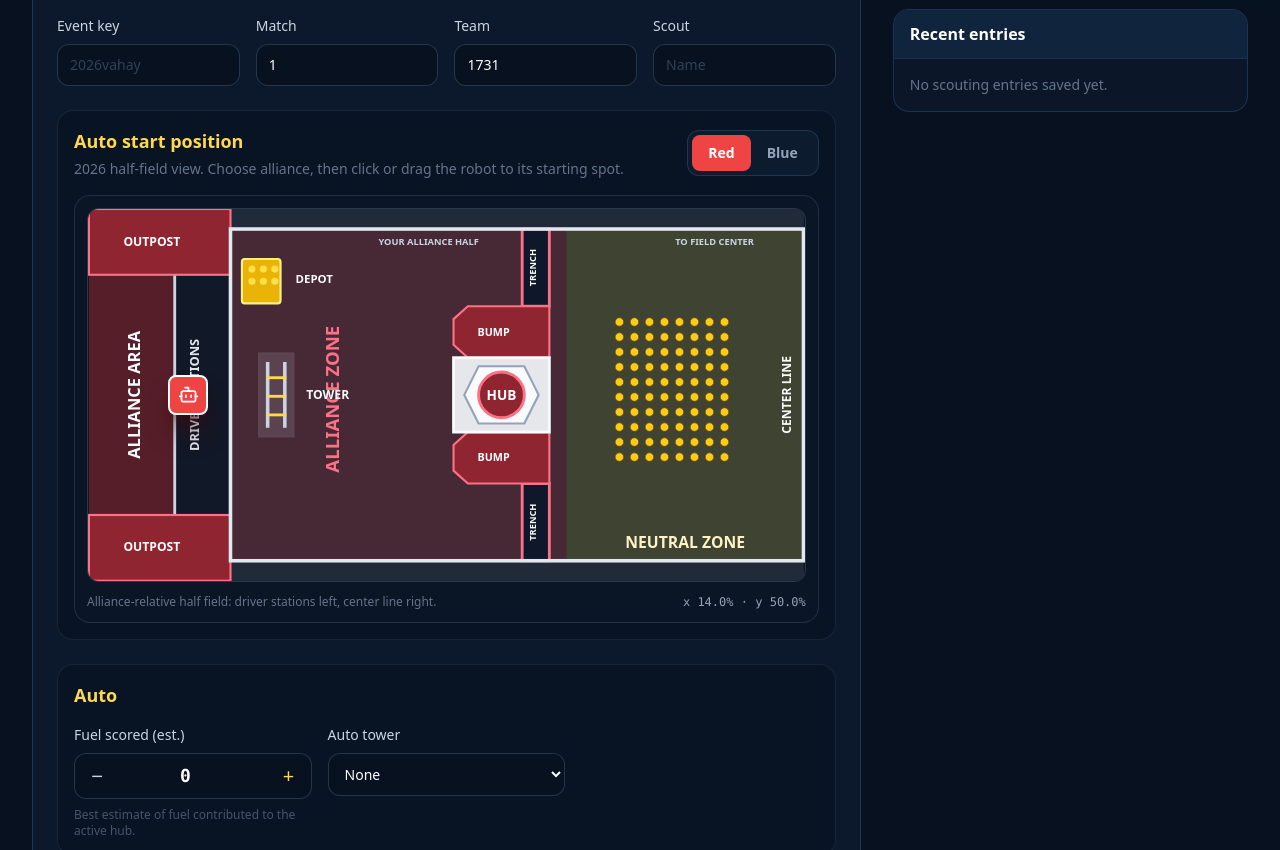
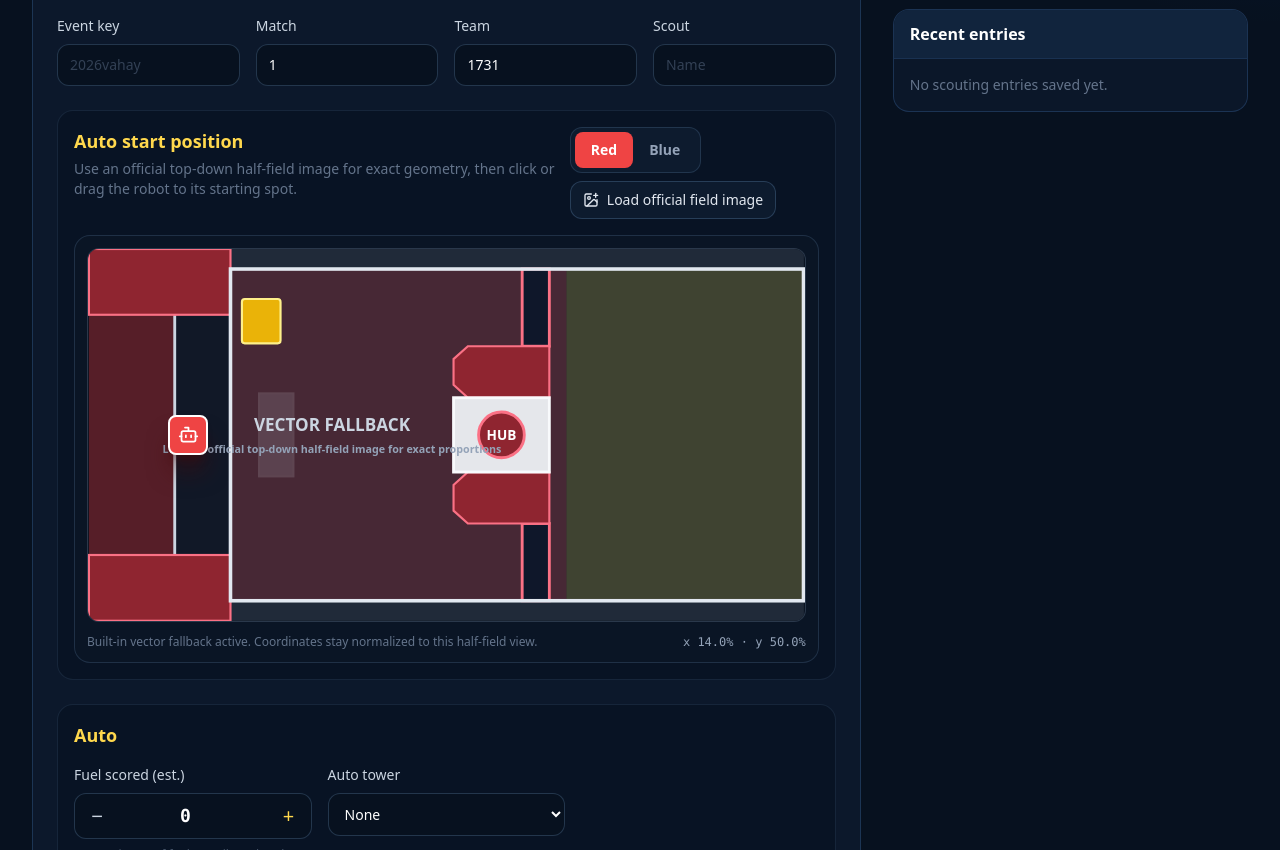
Before and after one commit to IAbbasi04/FRC1731-Scouting-App, a Next.js app: page /scouting in a window 1280 px wide. Shown: the part 420-1270 px from the top of the page. Built offline with nearby package versions, Linux system fonts and the light colour scheme.

Commit message:
feat: support local official half-field backgrounds

```diff
--- a/components/auto-start-field.tsx
+++ b/components/auto-start-field.tsx
@@ -1,7 +1,8 @@
 "use client";
 
-import type { PointerEvent } from "react";
-import { Bot } from "lucide-react";
+import type { ChangeEvent, PointerEvent } from "react";
+import { useEffect, useRef, useState } from "react";
+import { Bot, ImagePlus, RotateCcw } from "lucide-react";
 import type { AllianceColor, FieldPoint } from "@/types/scouting";
 
 type Props = {
@@ -13,18 +14,71 @@ type Props = {
 
 const FIELD_W = 1000;
 const FIELD_H = 520;
+const IMAGE_STORAGE_KEY = "1731.2026-half-field-background.v1";
+const MAX_STORED_IMAGE_BYTES = 3_500_000;
 
 function clamp(value: number) {
   return Math.min(100, Math.max(0, value));
 }
 
 export function AutoStartField({ alliance, position, onAllianceChange, onPositionChange }: Props) {
+  const [fieldImage, setFieldImage] = useState<string | null>(null);
+  const [imageMessage, setImageMessage] = useState<string | null>(null);
+  const fileInputRef = useRef<HTMLInputElement>(null);
+
+  useEffect(() => {
+    try {
+      setFieldImage(window.localStorage.getItem(IMAGE_STORAGE_KEY));
+    } catch {
+      // The map remains usable with the vector fallback if local storage is unavailable.
+    }
+  }, []);
+
   function updateFromPointer(event: PointerEvent<HTMLDivElement>) {
     const rect = event.currentTarget.getBoundingClientRect();
     onPositionChange({
       x: clamp(((event.clientX - rect.left) / rect.width) * 100),
       y: clamp(((event.clientY - rect.top) / rect.height) * 100),
     });
+  }
+
+  function loadFieldImage(event: ChangeEvent<HTMLInputElement>) {
+    const file = event.target.files?.[0];
+    if (!file) return;
+
+    if (!file.type.startsWith("image/")) {
+      setImageMessage("Choose a PNG, JPG, WEBP, or other image file.");
+      return;
+    }
+
+    if (file.size > MAX_STORED_IMAGE_BYTES) {
+      setImageMessage("That image is too large to store locally. Use a crop or compressed image under about 3.5 MB.");
+      return;
+    }
+
+    const reader = new FileReader();
+    reader.onload = () => {
+      if (typeof reader.result !== "string") return;
+      try {
+        window.localStorage.setItem(IMAGE_STORAGE_KEY, reader.result);
+        setFieldImage(reader.result);
+        setImageMessage("Official field background saved on this device.");
+      } catch {
+        setImageMessage("This browser could not store the image. Try a smaller crop or compressed image.");
+      }
+    };
+    reader.readAsDataURL(file);
+  }
+
+  function clearFieldImage() {
+    try {
+      window.localStorage.removeItem(IMAGE_STORAGE_KEY);
+    } catch {
+      // Ignore storage cleanup failures and still clear the current view.
+    }
+    setFieldImage(null);
+    setImageMessage("Using the built-in vector fallback.");
+    if (fileInputRef.current) fileInputRef.current.value = "";
   }
 
   const isRed = alliance === "red";
@@ -34,11 +88,14 @@ export function AutoStartField({ alliance, position, onAllianceChange, onPositio
 
   return (
     <section className="rounded-2xl border border-blue-300/10 bg-[#07111f]/55 p-4">
-      <div className="flex flex-col gap-3 sm:flex-row sm:items-center sm:justify-between">
+      <div className="flex flex-col gap-3 lg:flex-row lg:items-start lg:justify-between">
         <div>
           <h2 className="text-lg font-semibold text-[#ffd84d]">Auto start position</h2>
-          <p className="mt-1 text-sm text-slate-500">2026 half-field view. Choose alliance, then click or drag the robot to its starting spot.</p>
+          <p className="mt-1 max-w-2xl text-sm text-slate-500">
+            Use an official top-down half-field image for exact geometry, then click or drag the robot to its starting spot.
+          </p>
         </div>
+        <div className="flex flex-wrap gap-2">
           <div className="inline-flex rounded-xl border border-blue-300/15 bg-[#0d1b2e] p-1">
             {(["red", "blue"] as const).map((color) => (
               <button
@@ -51,7 +108,19 @@ export function AutoStartField({ alliance, position, onAllianceChange, onPositio
               </button>
             ))}
           </div>
+          <input ref={fileInputRef} type="file" accept="image/*" onChange={loadFieldImage} className="hidden" />
+          <button type="button" onClick={() => fileInputRef.current?.click()} className="inline-flex items-center gap-2 rounded-xl border border-blue-300/20 bg-[#0d1b2e] px-3 py-2 text-sm font-medium text-slate-200 hover:border-[#ffd84d]/50">
+            <ImagePlus size={16} /> {fieldImage ? "Replace field image" : "Load official field image"}
+          </button>
+          {fieldImage ? (
+            <button type="button" onClick={clearFieldImage} className="inline-flex items-center gap-2 rounded-xl border border-blue-300/15 px-3 py-2 text-sm text-slate-400 hover:text-white">
+              <RotateCcw size={15} /> Reset
+            </button>
+          ) : null}
         </div>
+      </div>
+
+      {imageMessage ? <p className="mt-3 text-xs text-slate-400">{imageMessage}</p> : null}
 
       <div className="mt-4 overflow-hidden rounded-2xl border border-blue-300/15 bg-[#0a1525] p-3">
         <div
@@ -68,96 +137,38 @@ export function AutoStartField({ alliance, position, onAllianceChange, onPositio
             if (event.currentTarget.hasPointerCapture(event.pointerId)) event.currentTarget.releasePointerCapture(event.pointerId);
           }}
         >
-          <svg viewBox={`0 0 ${FIELD_W} ${FIELD_H}`} className="absolute inset-0 h-full w-full" aria-label="2026 REBUILT alliance half field">
+          {fieldImage ? (
+            <img src={fieldImage} alt="Official 2026 REBUILT half-field reference loaded by the user" className="pointer-events-none absolute inset-0 h-full w-full object-fill" draggable={false} />
+          ) : (
+            <svg viewBox={`0 0 ${FIELD_W} ${FIELD_H}`} className="absolute inset-0 h-full w-full" aria-label="2026 REBUILT alliance half-field fallback">
               <rect x="0" y="0" width="1000" height="520" fill="#202a39" />
-
-            {/* Alliance area behind driver stations */}
               <rect x="0" y="0" width="120" height="520" fill={allianceSoft} opacity="0.9" />
               <rect x="120" y="28" width="78" height="464" fill="#111827" stroke="#cbd5e1" strokeWidth="4" />
               <line x1="198" y1="28" x2="198" y2="492" stroke="#f8fafc" strokeWidth="3" />
-            <text x="72" y="260" fill="#f8fafc" fontSize="23" fontWeight="700" textAnchor="middle" transform="rotate(-90 72 260)">ALLIANCE AREA</text>
-            <text x="154" y="260" fill="#e2e8f0" fontSize="18" fontWeight="700" textAnchor="middle" transform="rotate(-90 154 260)">DRIVER STATIONS</text>
-
-            {/* Outpost zones */}
               <rect x="0" y="0" width="198" height="92" fill={allianceFill} stroke={allianceLine} strokeWidth="3" />
               <rect x="0" y="428" width="198" height="92" fill={allianceFill} stroke={allianceLine} strokeWidth="3" />
-            <text x="88" y="52" fill="#fff" fontSize="17" fontWeight="700" textAnchor="middle">OUTPOST</text>
-            <text x="88" y="479" fill="#fff" fontSize="17" fontWeight="700" textAnchor="middle">OUTPOST</text>
-
-            {/* Alliance zone */}
               <rect x="198" y="28" width="470" height="464" fill={allianceFill} opacity="0.35" />
-            <text x="350" y="266" fill={allianceLine} fontSize="26" fontWeight="800" textAnchor="middle" transform="rotate(-90 350 266)">ALLIANCE ZONE</text>
-
-            {/* Depot */}
               <rect x="214" y="70" width="54" height="62" rx="4" fill="#eab308" stroke="#fef08a" strokeWidth="3" />
-            <circle cx="228" cy="84" r="5" fill="#fde047" />
-            <circle cx="244" cy="84" r="5" fill="#fde047" />
-            <circle cx="260" cy="84" r="5" fill="#fde047" />
-            <circle cx="228" cy="101" r="5" fill="#fde047" />
-            <circle cx="244" cy="101" r="5" fill="#fde047" />
-            <circle cx="260" cy="101" r="5" fill="#fde047" />
-            <text x="289" y="104" fill="#f8fafc" fontSize="16" fontWeight="700">DEPOT</text>
-
-            {/* Tower */}
-            <g>
               <rect x="238" y="202" width="48" height="116" fill="#cbd5e1" opacity="0.15" stroke="#e2e8f0" strokeWidth="3" />
-              <line x1="250" y1="214" x2="250" y2="306" stroke="#cbd5e1" strokeWidth="5" />
-              <line x1="274" y1="214" x2="274" y2="306" stroke="#cbd5e1" strokeWidth="5" />
-              <line x1="248" y1="236" x2="276" y2="236" stroke="#ffd84d" strokeWidth="4" />
-              <line x1="248" y1="262" x2="276" y2="262" stroke="#ffd84d" strokeWidth="4" />
-              <line x1="248" y1="288" x2="276" y2="288" stroke="#ffd84d" strokeWidth="4" />
-              <text x="304" y="266" fill="#f8fafc" fontSize="17" fontWeight="700">TOWER</text>
-            </g>
-
-            {/* Human starting line */}
-            <line x1="198" y1="28" x2="198" y2="492" stroke="#f8fafc" strokeWidth="2" strokeDasharray="10 8" opacity="0.8" />
-
-            {/* Robot starting line */}
               <line x1="622" y1="28" x2="622" y2="492" stroke="#f8fafc" strokeWidth="5" opacity="0.9" />
-            <text x="608" y="260" fill="#f8fafc" fontSize="17" fontWeight="700" textAnchor="middle" transform="rotate(-90 608 260)">ROBOT STARTING LINE</text>
-
-            {/* Trenches */}
               <g fill="#0f172a" stroke={allianceLine} strokeWidth="4">
                 <rect x="606" y="28" width="38" height="108" />
                 <rect x="606" y="384" width="38" height="108" />
               </g>
-            <text x="625" y="82" fill="#f8fafc" fontSize="13" fontWeight="700" textAnchor="middle" transform="rotate(-90 625 82)">TRENCH</text>
-            <text x="625" y="438" fill="#f8fafc" fontSize="13" fontWeight="700" textAnchor="middle" transform="rotate(-90 625 438)">TRENCH</text>
-
-            {/* Bumps */}
               <g fill={allianceFill} stroke={allianceLine} strokeWidth="3">
                 <path d="M 530 136 L 644 136 L 644 208 L 530 208 L 510 190 L 510 154 Z" />
                 <path d="M 530 312 L 644 312 L 644 384 L 530 384 L 510 366 L 510 330 Z" />
               </g>
-            <text x="566" y="177" fill="#fff" fontSize="15" fontWeight="800" textAnchor="middle">BUMP</text>
-            <text x="566" y="353" fill="#fff" fontSize="15" fontWeight="800" textAnchor="middle">BUMP</text>
-
-            {/* Hub */}
-            <g>
               <rect x="510" y="208" width="134" height="104" fill="#e5e7eb" stroke="#f8fafc" strokeWidth="4" />
-              <polygon points="525,260 545,220 609,220 629,260 609,300 545,300" fill="#f8fafc" stroke="#94a3b8" strokeWidth="3" />
               <circle cx="577" cy="260" r="32" fill={allianceFill} stroke={allianceLine} strokeWidth="4" />
               <text x="577" y="267" fill="#fff" fontSize="19" fontWeight="900" textAnchor="middle">HUB</text>
-            </g>
-
-            {/* Neutral-zone half */}
               <rect x="668" y="28" width="332" height="464" fill="#7c7420" opacity="0.34" />
-            <text x="834" y="474" fill="#fef3c7" fontSize="22" fontWeight="800" textAnchor="middle">NEUTRAL ZONE</text>
               <line x1="1000" y1="28" x2="1000" y2="492" stroke="#f8fafc" strokeWidth="6" />
-            <text x="982" y="260" fill="#f8fafc" fontSize="17" fontWeight="700" textAnchor="middle" transform="rotate(-90 982 260)">CENTER LINE</text>
-
-            {/* Fuel cluster near center */}
-            {Array.from({ length: 8 }).map((_, col) =>
-              Array.from({ length: 10 }).map((__, row) => (
-                <circle key={`${col}-${row}`} cx={742 + col * 21} cy={158 + row * 21} r="6" fill="#facc15" stroke="#713f12" strokeWidth="1" />
-              )),
+              <rect x="198" y="28" width="802" height="464" fill="none" stroke="#e2e8f0" strokeWidth="5" />
+              <text x="340" y="255" fill="#cbd5e1" fontSize="24" fontWeight="800" textAnchor="middle">VECTOR FALLBACK</text>
+              <text x="340" y="285" fill="#94a3b8" fontSize="15" fontWeight="600" textAnchor="middle">Load an official top-down half-field image for exact proportions</text>
+            </svg>
           )}
-
-            {/* Perimeter and labels */}
-            <rect x="198" y="28" width="802" height="464" fill="none" stroke="#e2e8f0" strokeWidth="5" />
-            <text x="405" y="50" fill="#cbd5e1" fontSize="13" fontWeight="700">YOUR ALLIANCE HALF</text>
-            <text x="820" y="50" fill="#cbd5e1" fontSize="13" fontWeight="700">TO FIELD CENTER</text>
-          </svg>
 
           <div
             className={`absolute grid h-10 w-10 -translate-x-1/2 -translate-y-1/2 place-items-center rounded-lg border-2 border-white shadow-xl ${isRed ? "bg-red-500 shadow-red-950/60" : "bg-blue-500 shadow-blue-950/60"}`}
@@ -168,7 +179,7 @@ export function AutoStartField({ alliance, position, onAllianceChange, onPositio
           </div>
         </div>
         <div className="mt-3 flex flex-wrap items-center justify-between gap-2 text-xs text-slate-500">
-          <span>Alliance-relative half field: driver stations left, center line right.</span>
+          <span>{fieldImage ? "Local official image background active." : "Built-in vector fallback active."} Coordinates stay normalized to this half-field view.</span>
           <span className="font-mono text-slate-400">x {position.x.toFixed(1)}% · y {position.y.toFixed(1)}%</span>
         </div>
       </div>
```
Lines whose indentation alone changed are shown as unchanged.
